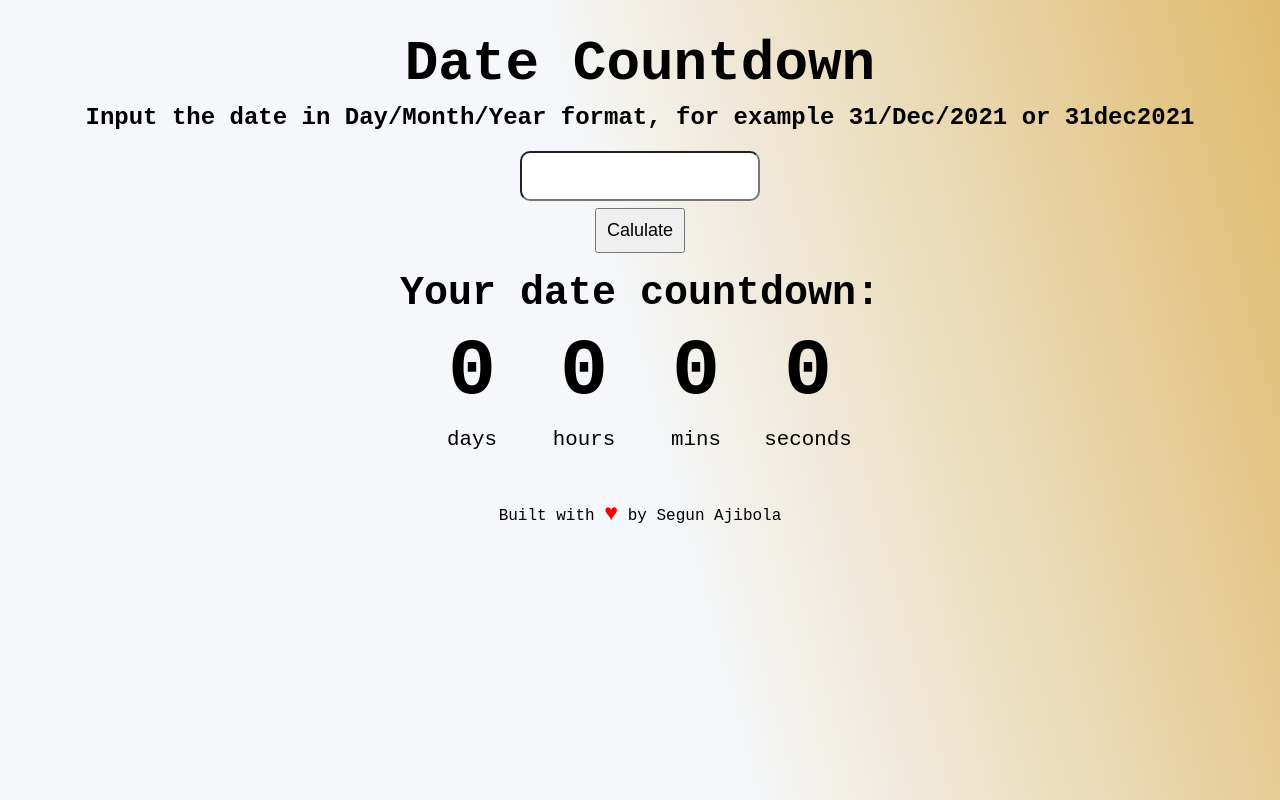
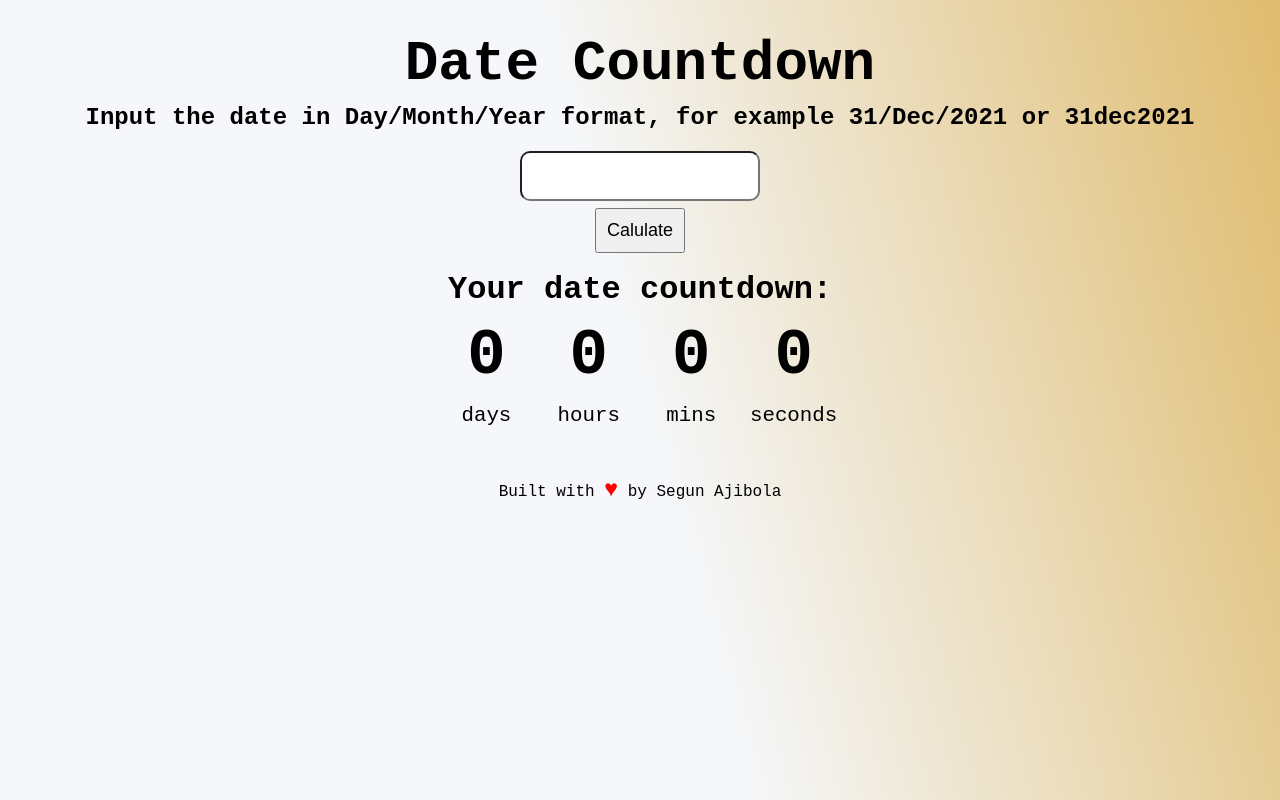
Before and after one commit to segunajibola/date-countdown, a plain HTML site: page index.html in a window 1280 px wide. Drawn offline with Linux system fonts and the light colour scheme.

Commit message:
first commit

```diff
--- a/style.css
+++ b/style.css
@@ -40,6 +40,8 @@ input {
     height: 50px;
     width: 15rem;
     border-radius: 10px;
+    outline: none;
+    font-size: large;
 }
 
 button {
@@ -51,7 +53,7 @@ button {
 
 h3 {
     font-weight: bold;
-    font-size: 2.5rem;
+    font-size: 2rem;
     margin-top: 1rem;
     text-align: center;
 }
@@ -64,7 +66,7 @@ h3 {
 
 .big-text {
     font-weight: bold;
-    font-size: 5rem;
+    font-size: 4rem;
     line-height: 1;
     margin: 1rem 2rem;
 }
```
